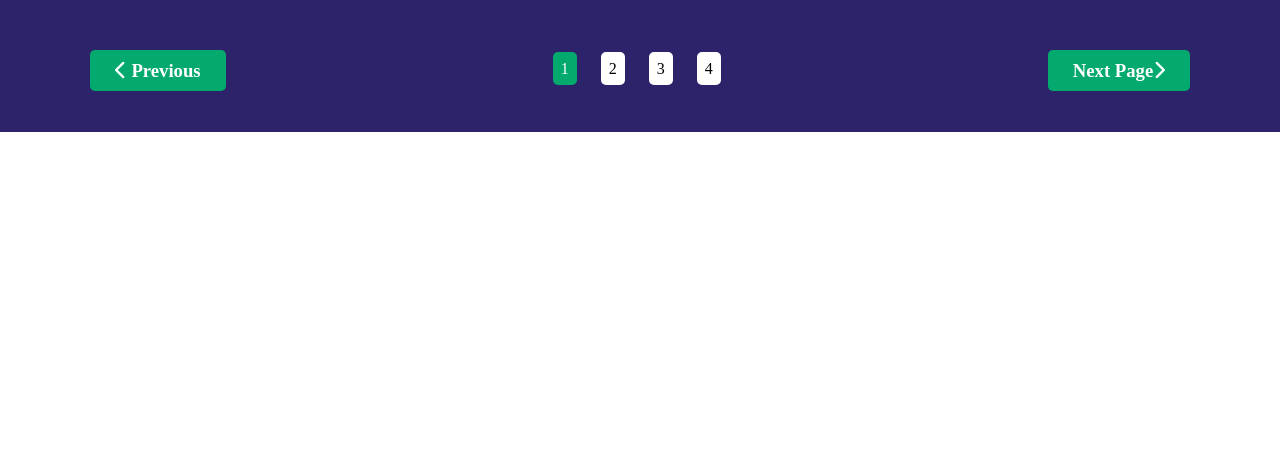
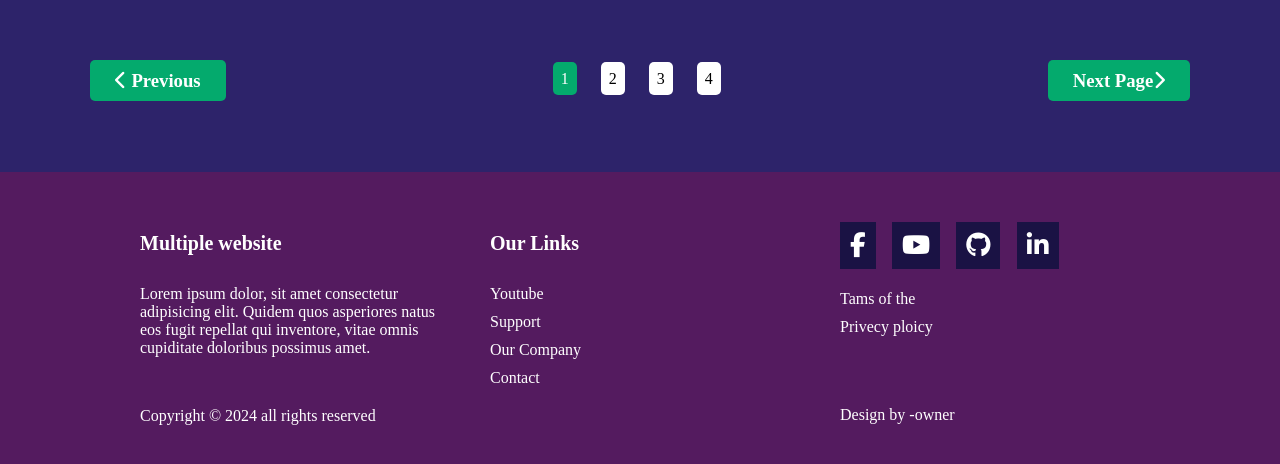
Before and after one commit to yousof-ali/multiple-page, a plain HTML site: page index.html in a window 1280 px wide. Shown: the part 1874-2338 px from the top of the page. Before the commit the page ends 2006 px from the top, so only its background shows below. Drawn offline with Linux system fonts and the light colour scheme.

Commit message:
commit footer section

```diff
--- a/index.html
+++ b/index.html
@@ -174,6 +174,36 @@
             </div>
         </div>
     </main>
-    <!-- main end -->
+    <!-- main area end -->
+    <!-- footer section start  -->
+    <footer>
+        <div id="footer-container">
+            <div class="footer-first">
+                <h3> Multiple website</h3>
+                <p>Lorem ipsum dolor, sit amet consectetur adipisicing elit. Quidem quos asperiores natus eos fugit repellat qui inventore, vitae omnis cupiditate doloribus possimus amet.</p>
+                <p> Copyright &copy; 2024 all rights reserved </p>
+            </div>
+            <div class="footer-second">
+                <h3> Our Links</h3>
+                <p><a href="#"> Youtube </a></p>
+                <p><a href="#"> Support</a></p>
+                <p><a href="#">Our Company</a></p>
+                <p><a href="#">Contact</a></p>
+            </div>
+            <div class="footer-third">
+                <div class="icon-container">
+                    <a href="#"><i class="fab fa-facebook-f"></i></a>
+                    <a href="#"><i class="fab fa-youtube"></i></a>
+                    <a href="#"><i class="fab fa-github"></i></a>
+                    <a href="#"><i class="fab fa-linkedin-in"></i></a>
+                </div>
+                <p>Tams of the</p>
+                <p>Privecy ploicy</p>
+                <p>Design by -owner</p>
+            </div>
+
+        </div>
+    </footer>
+    <!-- footer section end  -->
 </body>
 </html>
--- a/style.css
+++ b/style.css
@@ -68,7 +68,7 @@
 /* main area start  */
 main{
     background-color: #2D236A;
-    padding-top: 20px;
+    padding: 30px 0px;
 }
 #main-section{
     width: 1100px;
@@ -124,8 +124,8 @@ main{
 }
 .main-footer{
     display: flex;
+    justify-content: space-between;
     margin-top: 100px;
-    justify-content: space-between;
 }
 .main-footer a{
     text-decoration: none;
@@ -153,3 +153,50 @@ main{
     color: white;
 }
 /* main area end  */
+/* footer section start  */
+footer{
+    padding: 30px 0px;
+    background-color: #541B5F;
+}
+#footer-container{
+    width: 1000px;
+    margin: auto;
+    display: grid;
+    grid-template-columns: repeat(3, 1fr);
+    color: white;
+    grid-gap: 50px;
+    justify-content: space-between;
+}
+#footer-container h3{
+    font-size: 20px;
+    color: white;
+    padding: 30px 0px;
+}
+.footer-first p:nth-child(2){
+    margin-bottom: 50px;
+}
+.footer-second p a{
+    color: white;
+    text-decoration: none;
+}
+.footer-second p{
+    margin-bottom: 10px;
+}
+.icon-container{
+    padding: 30px 0px;
+    font-size: 25px;
+}
+.icon-container a{
+    color: white;
+    text-decoration: none;
+    margin-right: 10px;
+    padding: 10px;
+    background-color: #1A1244;
+}
+.footer-third p{
+    margin-bottom: 10px;
+}
+.footer-third p:nth-child(3){
+    margin-bottom: 70px;
+}
+/* footer section end  */
```
